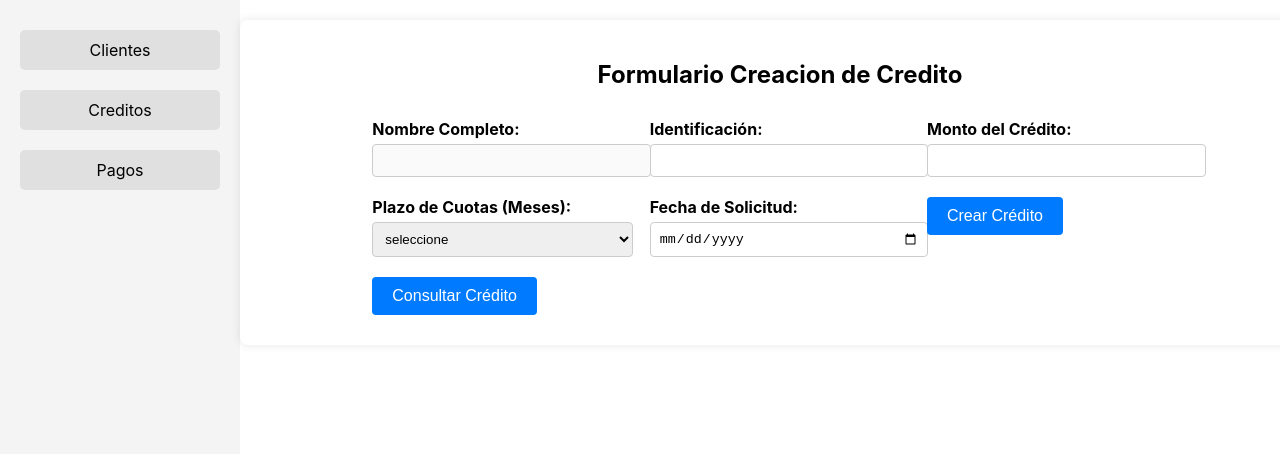
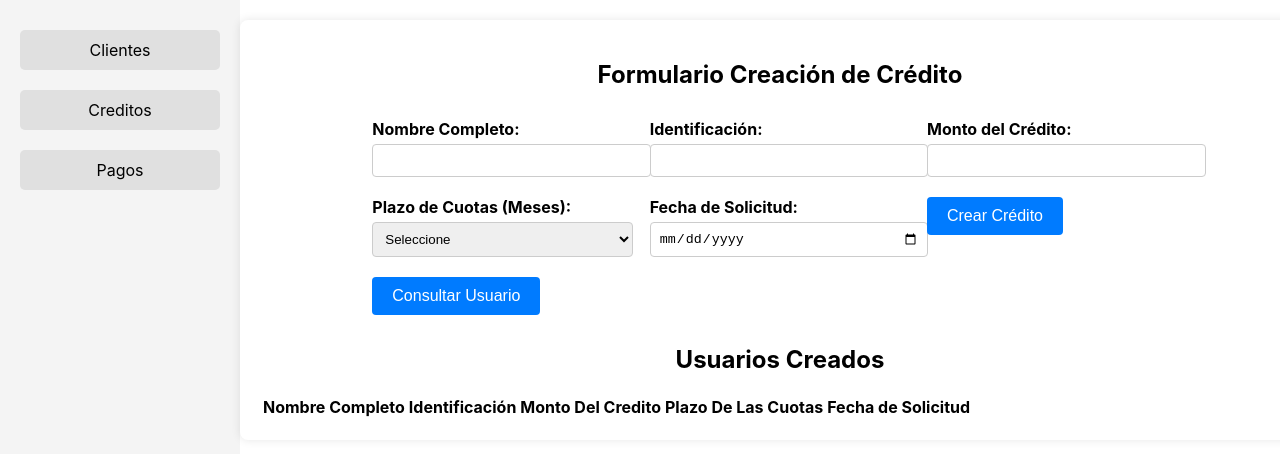
Before and after one commit to Juan-204/Proyecto-Financiero, a React (Create React App) app: page /creditos in a window 1280 px wide. Shown: the top 454 px of the page. Built offline with nearby package versions, Linux system fonts and the light colour scheme.

Commit message:
Local Storage De Credito
se creo el localStorage para el credito

```diff
--- a/src/components/Clientes.js
+++ b/src/components/Clientes.js
@@ -297,7 +297,7 @@ const Clientes = () => {
                 ))}
                 </tbody>
                 </table>
-                </div>
+        </div>
     )
 }
 
--- a/src/components/Creditos.js
+++ b/src/components/Creditos.js
@@ -1,40 +1,102 @@
-import React, { useState } from 'react'
-import './Clientes.css'
+import React, { useEffect, useState } from 'react';
+import './Clientes.css';
 
 const Creditos = () => {
+  const [identificacion, setIdentificacion] = useState('');
+  const [nombreCompleto, setNombreCompleto] = useState('');
 
-  const [identificacion, setIdentificacion] = useState('')
-  const [nombreCompleto, setNombreCompleto] = useState('')
+  const [formData, setFormData] = useState({
+    nomCompleto: '',
+    id: '',
+    montoCredito: '',
+    plazoCuotas: '',
+    fechaSolicitud: '',
+  });
+
+  const [Credito, setCredito] = useState([]);
+
+  useEffect(() => {
+    const storedCreditos = localStorage.getItem('credito');
+    if (storedCreditos) {
+      setCredito(JSON.parse(storedCreditos));
+    }
+  }, []);
+
+  const handleChange = (e) => {
+    const { name, value } = e.target;
+    setFormData((prevData) => ({
+      ...prevData,
+      [name]: value
+    }));
+  };
+
+  const handleSubmit = (e) => {
+    e.preventDefault();
+
+    if (!formData.nomCompleto || !formData.id || !formData.montoCredito || !formData.plazoCuotas || !formData.fechaSolicitud) {
+      alert('Por favor, completa todos los campos.');
+      return;
+    }
+
+    const updatedFormData = {
+      ...formData,
+      nomCompleto: nombreCompleto,
+      id: identificacion
+    };
+
+    const newCredito = [...Credito, updatedFormData];
+    setCredito(newCredito);
+    localStorage.setItem('credito', JSON.stringify(newCredito));
+
+    setFormData({
+      nomCompleto: '',
+      id: '',
+      montoCredito: '',
+      plazoCuotas: '',
+      fechaSolicitud: '',
+    });
+    setNombreCompleto('');
+    setIdentificacion('');
+  };
 
   const handleChangeIdentificacion = (e) => {
-    const id = e.target.value
-    setIdentificacion(id)
-  }
+    const id = e.target.value;
+    setIdentificacion(id);
+  };
 
   const handleConsultar = (e) => {
-    e.preventDefault()
-    const usuarios = JSON.parse(localStorage.getItem('usuarios')) || []
-    const usuario = usuarios.find((user) => user.numeroDocu === identificacion)
+    e.preventDefault();
+    const usuarios = JSON.parse(localStorage.getItem('usuarios')) || [];
+    const usuario = usuarios.find((user) => user.numeroDocu === identificacion);
 
     if (usuario) {
-      setNombreCompleto(`${usuario.primerNombre} ${usuario.segundoNombre} ${usuario.primerApellido} ${usuario.segundoApellido}`)
+      const nombreCompleto = `${usuario.primerNombre} ${usuario.segundoNombre} ${usuario.primerApellido} ${usuario.segundoApellido}`;
+      setNombreCompleto(nombreCompleto);
+      setFormData((prevData) => ({
+        ...prevData,
+        nomCompleto: nombreCompleto,
+        id: identificacion,
+      }));
     } else {
-      setNombreCompleto('usuario no encontrado')
+      setNombreCompleto('Usuario no encontrado');
     }
-  }
+  };
 
   return (
     <div className='formulario'>
-      <h2>Formulario Creacion de Credito</h2>
-      <form id="crear-credito-form" onSubmit={handleConsultar}>
+      <h2>Formulario Creación de Crédito</h2>
+      <form id="crear-credito-form" onSubmit={handleSubmit}>
         <div className="input-group">
           <label htmlFor="nombre">Nombre Completo:</label>
-          <input type="text" id="nombre" value={nombreCompleto} readOnly disabled/>
+          <input
+            type="text"
+            id="nombre"
+            value={nombreCompleto}
+            readOnly
+          />
         </div>
-        <div class="input-group">
-          <label for="identificacion">
-            Identificación:
-          </label>
+        <div className="input-group">
+          <label htmlFor="identificacion">Identificación:</label>
           <input
             type="text"
             id="identificacion"
@@ -42,42 +104,76 @@ const Creditos = () => {
             onChange={handleChangeIdentificacion}
           />
         </div>
-        <div class="input-group">
-          <label htmlFor="monto">
-            Monto del Crédito:
-          </label>
-          <input type="number" id="monto" />
+        <div className="input-group">
+          <label htmlFor="monto">Monto del Crédito:</label>
+          <input
+            type="number"
+            id="monto"
+            name="montoCredito"
+            value={formData.montoCredito}
+            onChange={handleChange}
+          />
         </div>
-        <div class="input-group">
-        <label htmlFor="plazo">
-          Plazo de Cuotas (Meses):
-        </label>
-        <select id="plazo" name="plazo" >
-          <option value="0">seleccione</option>
+        <div className="input-group">
+          <label htmlFor="plazo">Plazo de Cuotas (Meses):</label>
+          <select
+            id="plazo"
+            name="plazoCuotas"
+            value={formData.plazoCuotas}
+            onChange={handleChange}
+          >
+            <option value="">Seleccione</option>
             <option value="12">12 Meses</option>
             <option value="24">24 Meses</option>
             <option value="36">36 Meses</option>
           </select>
         </div>
-        <div class="input-group">
-          <label htmlFor="fecha">
-            Fecha de Solicitud:
-          </label>
-          <input type="date" id="fecha" />
+        <div className="input-group">
+          <label htmlFor="fecha">Fecha de Solicitud:</label>
+          <input
+            type="date"
+            id="fecha"
+            name="fechaSolicitud"
+            value={formData.fechaSolicitud}
+            onChange={handleChange}
+          />
         </div>
-          <div class="input-group">
+        <div className="input-group">
           <button type="submit">
             Crear Crédito
           </button>
         </div>
-          <div class="input-group">
-            <button id="consultar-credito-btn">
-              Consultar Crédito
+        <div className="input-group">
+          <button type="button" onClick={handleConsultar}>
+            Consultar Usuario
           </button>
         </div>
       </form>
+      <h2>Usuarios Creados</h2>
+                <table>
+                <thead>
+                <tr>
+                <th>Nombre Completo</th>
+                <th>Identificación</th>
+                <th>Monto Del Credito</th>
+                <th>Plazo De Las Cuotas</th>
+                <th>Fecha de Solicitud</th>
+                </tr>
+                </thead>
+                <tbody>
+                {Credito.map((creditos, index) => (
+                <tr key={index}>
+                <td>{creditos.nomCompleto}</td>
+                <td>{creditos.id}</td>
+                <td>{creditos.montoCredito}</td>
+                <td>{creditos.plazoCuotas}</td>
+                <td>{creditos.fechaSolicitud}</td>
+                </tr>
+                ))}
+                </tbody>
+                </table>
     </div>
-  )
-}
+  );
+};
 
-export default Creditos
+export default Creditos;
```
Lines whose indentation alone changed are shown as unchanged.
